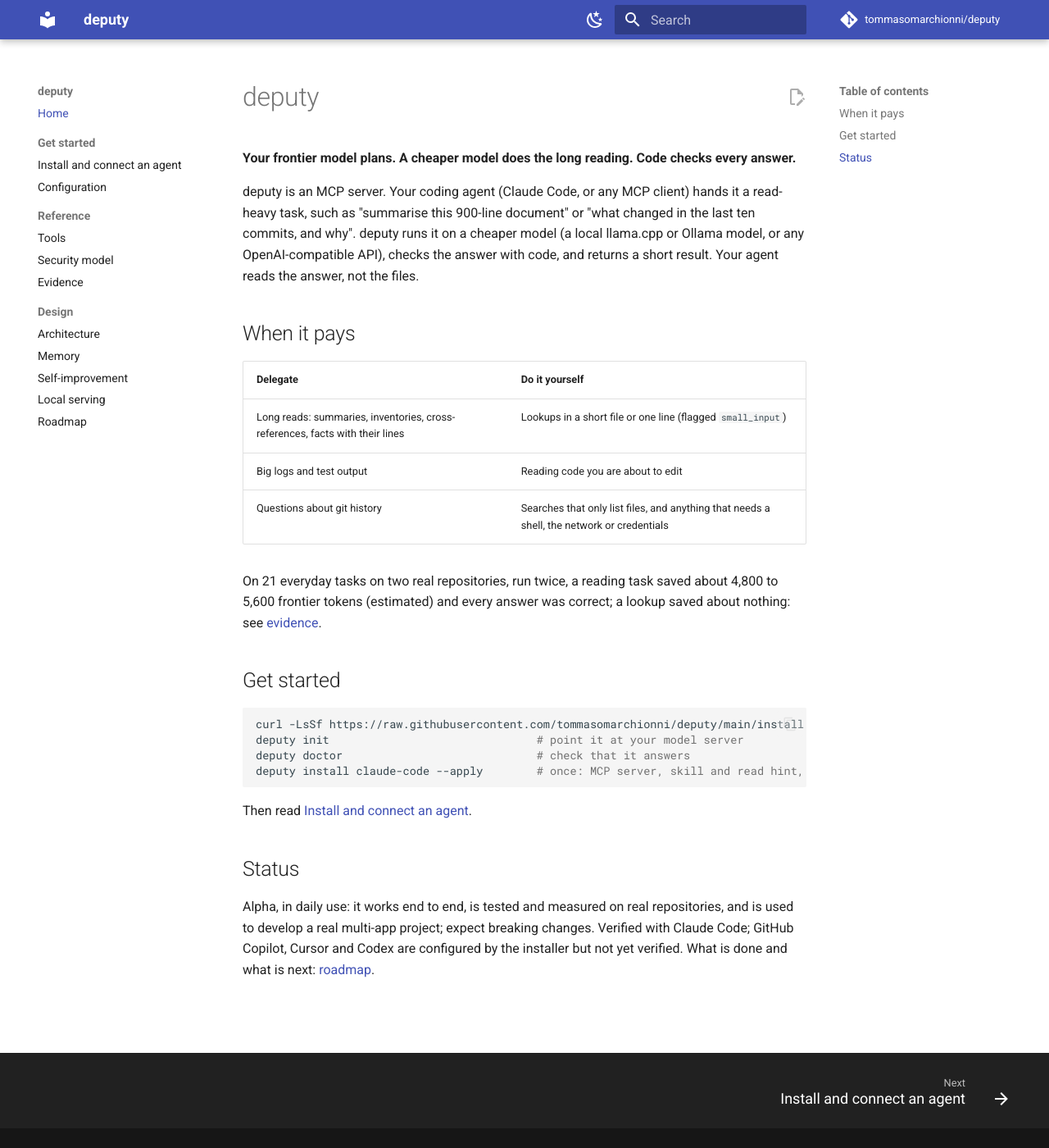
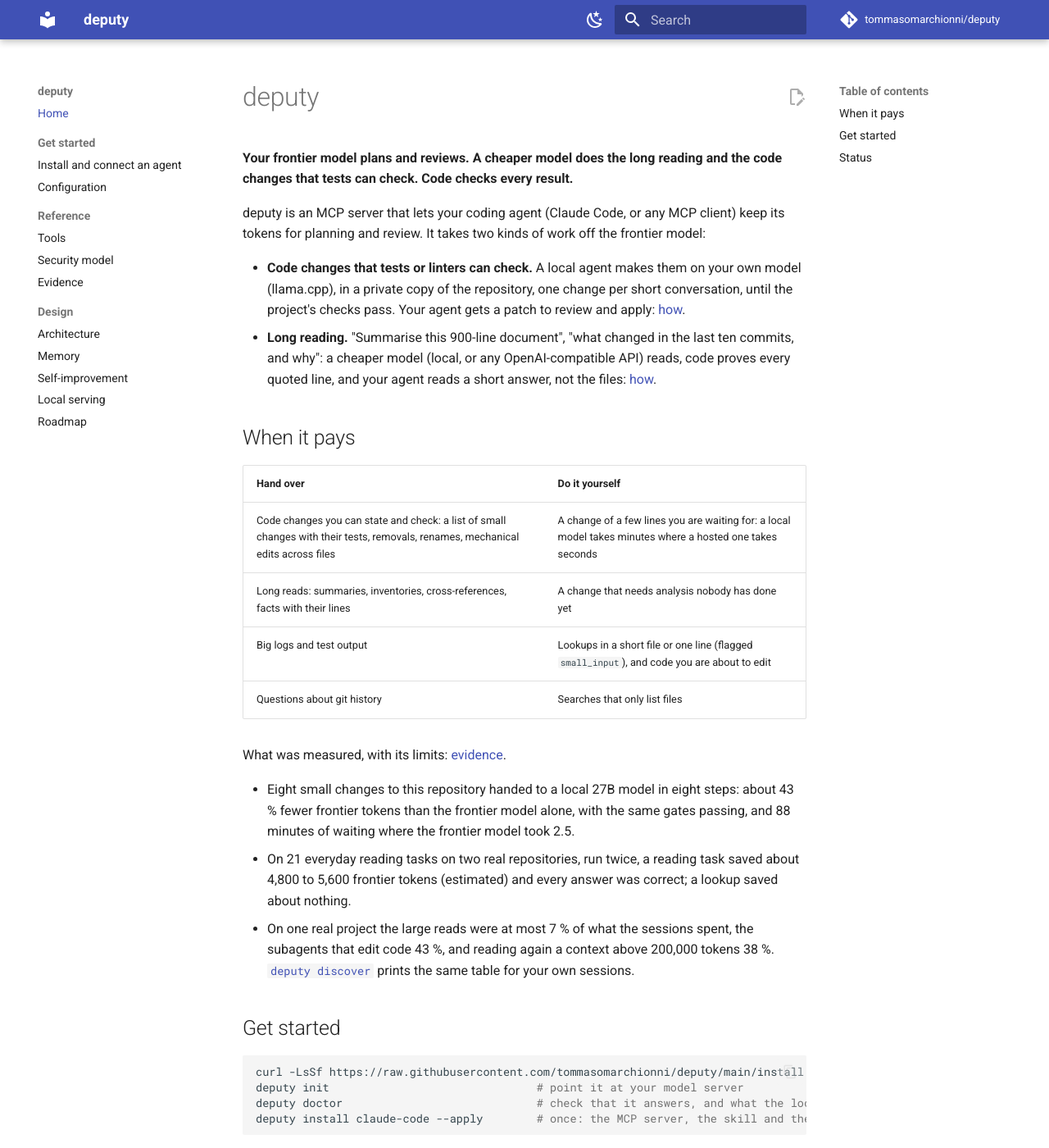
Before and after one commit to tommasomarchionni/deputy, an MkDocs documentation site: the page built from docs/index.md, in a window 1280 px wide and 1400 px high. Shown: the whole window at 82% size. Built offline with MkDocs 1.6.1 and Material for MkDocs 9.7.7, drawn with Linux system fonts in a browser that asks for light colours; comment, search, counter and statistics services are not loaded; some of the changed text lies outside the part shown.

Commit message:
docs: README and docs home describe both kinds of work, code changes and reading (#194) (#195)
Co-authored-by: Tommaso Marchionni <8122764+tommasomarchionni@users.noreply.github.com>

````diff
--- a/docs/index.md
+++ b/docs/index.md
@@ -1,31 +1,47 @@
 # deputy
 
-**Your frontier model plans. A cheaper model does the long reading. Code checks every answer.**
+**Your frontier model plans and reviews. A cheaper model does the long reading and the code changes
+that tests can check. Code checks every result.**
 
-deputy is an MCP server. Your coding agent (Claude Code, or any MCP client) hands it a read-heavy
-task, such as "summarise this 900-line document" or "what changed in the last ten commits, and why". deputy runs
-it on a cheaper model (a local llama.cpp or Ollama model, or any OpenAI-compatible API), checks the
-answer with code, and returns a short result. Your agent reads the answer, not the files.
+deputy is an MCP server that lets your coding agent (Claude Code, or any MCP client) keep its
+tokens for planning and review. It takes two kinds of work off the frontier model:
+
+- **Code changes that tests or linters can check.** A local agent makes them on your own model
+  (llama.cpp), in a private copy of the repository, one change per short conversation, until the
+  project's checks pass. Your agent gets a patch to review and apply:
+  [how](tools.md#a-local-agent-for-a-code-change-agenttrue).
+- **Long reading.** "Summarise this 900-line document", "what changed in the last ten commits, and
+  why": a cheaper model (local, or any OpenAI-compatible API) reads, code proves every quoted line,
+  and your agent reads a short answer, not the files: [how](tools.md#digest).
 
 ## When it pays
 
-| Delegate | Do it yourself |
+| Hand over | Do it yourself |
 | --- | --- |
-| Long reads: summaries, inventories, cross-references, facts with their lines | Lookups in a short file or one line (flagged `small_input`) |
-| Big logs and test output | Reading code you are about to edit |
-| Questions about git history | Searches that only list files, and anything that needs a shell, the network or credentials |
+| Code changes you can state and check: a list of small changes with their tests, removals, renames, mechanical edits across files | A change of a few lines you are waiting for: a local model takes minutes where a hosted one takes seconds |
+| Long reads: summaries, inventories, cross-references, facts with their lines | A change that needs analysis nobody has done yet |
+| Big logs and test output | Lookups in a short file or one line (flagged `small_input`), and code you are about to edit |
+| Questions about git history | Searches that only list files |
 
-On 21 everyday tasks on two real repositories, run twice, a reading task saved about 4,800 to 5,600
-frontier tokens (estimated) and every answer was correct; a lookup saved about nothing: see
-[evidence](evidence.md).
+What was measured, with its limits: [evidence](evidence.md).
+
+- Eight small changes to this repository handed to a local 27B model in eight steps: about 43 %
+  fewer frontier tokens than the frontier model alone, with the same gates passing, and 88 minutes
+  of waiting where the frontier model took 2.5.
+- On 21 everyday reading tasks on two real repositories, run twice, a reading task saved about
+  4,800 to 5,600 frontier tokens (estimated) and every answer was correct; a lookup saved about
+  nothing.
+- On one real project the large reads were at most 7 % of what the sessions spent, the subagents
+  that edit code 43 %, and reading again a context above 200,000 tokens 38 %.
+  [`deputy discover`](self-improvement.md) prints the same table for your own sessions.
 
 ## Get started
 
 ```sh
 curl -LsSf https://raw.githubusercontent.com/tommasomarchionni/deputy/main/install.sh | sh
 deputy init                               # point it at your model server
-deputy doctor                             # check that it answers
-deputy install claude-code --apply        # once: MCP server, skill and read hint, every project
+deputy doctor                             # check that it answers, and what the local agent can use
+deputy install claude-code --apply        # once: the MCP server, the skill and the hints
 ```
 
 Then read [Install and connect an agent](install.md).
@@ -34,5 +50,5 @@ Then read [Install and connect an agent](install.md).
 
 Alpha, in daily use: it works end to end, is tested and measured on real repositories, and is used
 to develop a real multi-app project; expect breaking changes. Verified with Claude Code;
-GitHub Copilot, Cursor and Codex are configured by the installer but not yet verified. What is
-done and what is next: [roadmap](roadmap.md).
+GitHub Copilot, Cursor and Codex are configured by the installer but not yet verified. The local
+agent needs Claude Code. What is done and what is next: [roadmap](roadmap.md).
````
Also changed, not shown: README.md (+83 -51 lines).
